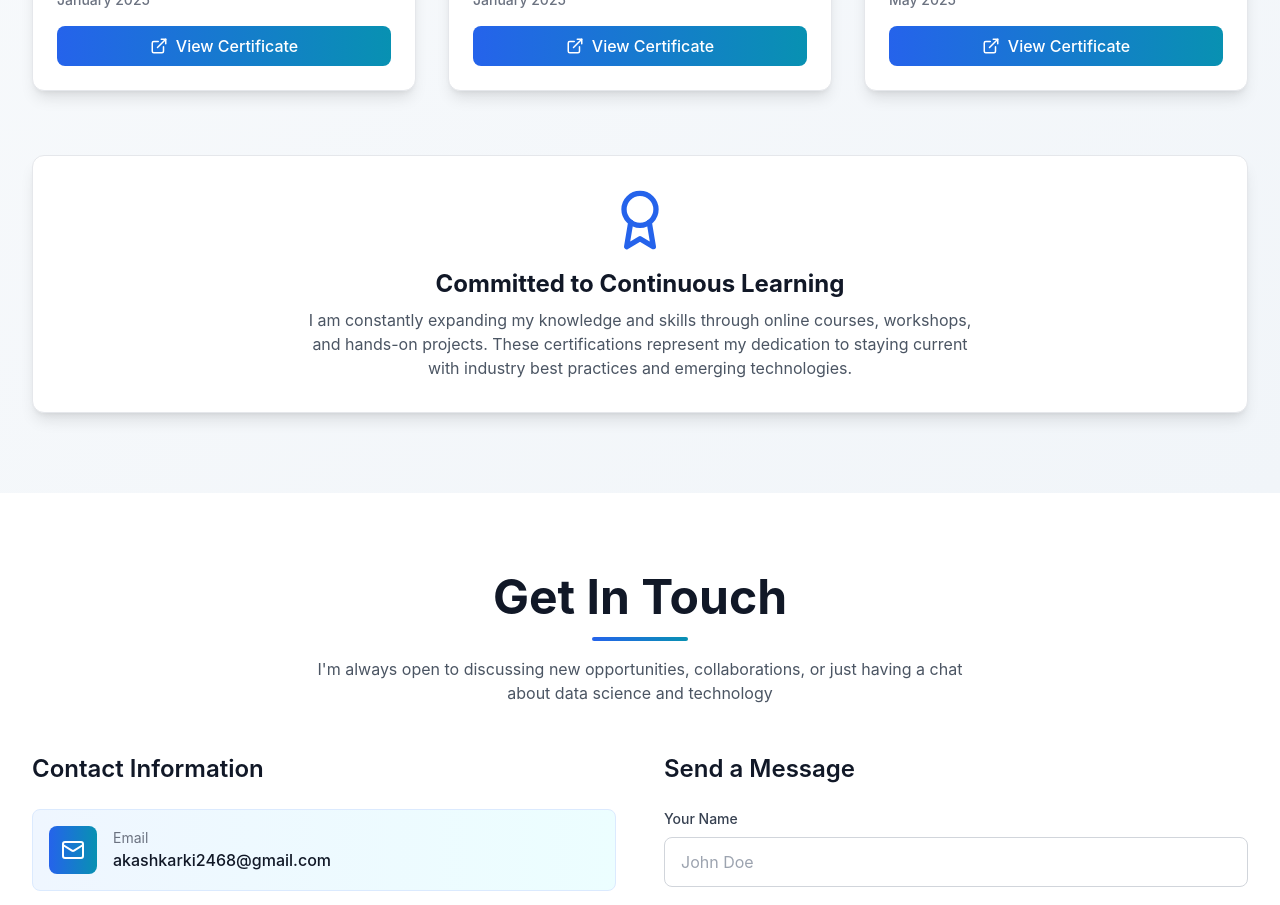
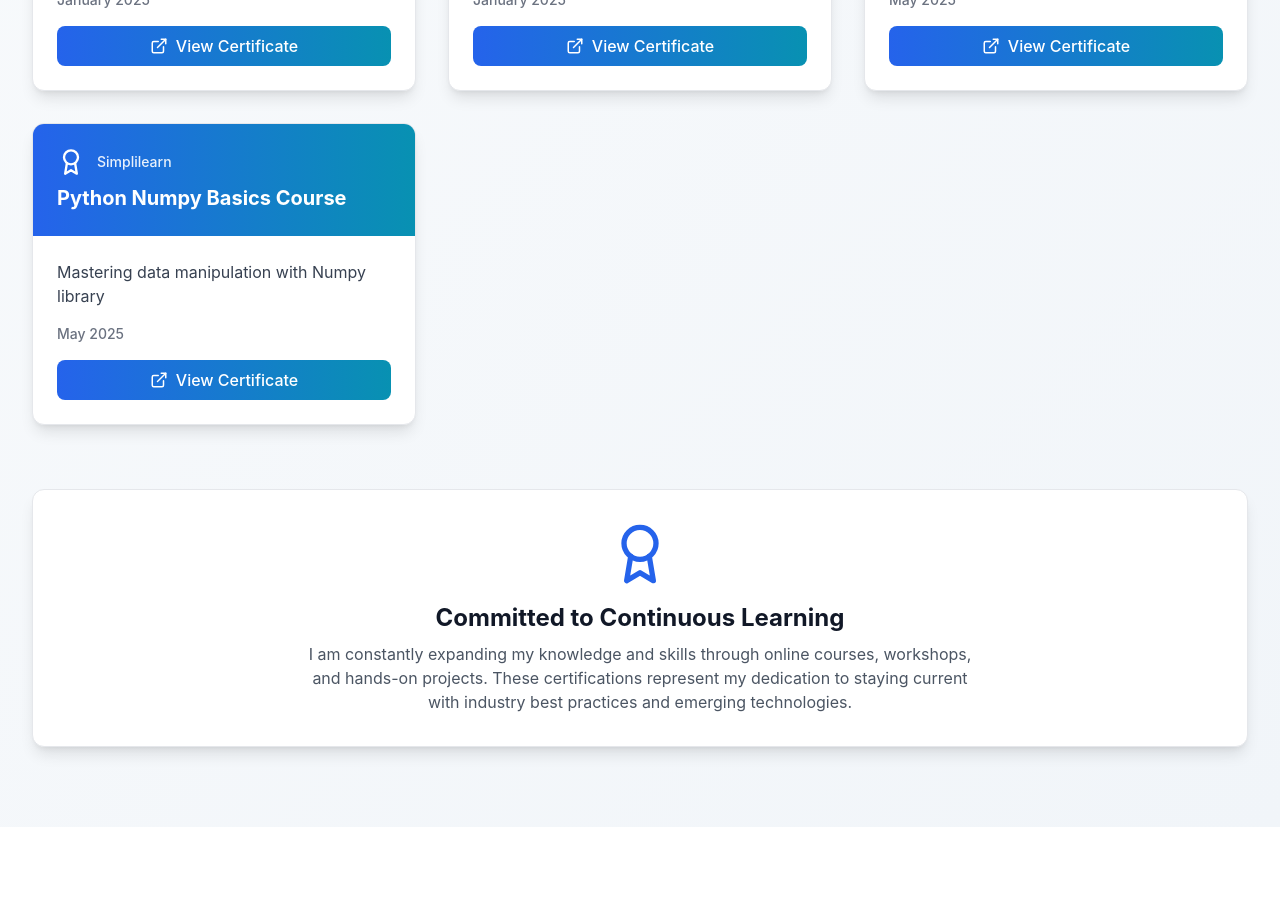
Before and after one commit to Carkey-Aakash/MyPORTFOLIO, a React (Vite) app in the folder project/: page / in a window 1280 px wide. Shown: the part 4140-5045 px from the top of the page. Built offline with nearby package versions, Linux system fonts and the light colour scheme.

Commit message:
Added new certificates

```diff
--- a/project/src/components/Certificates.tsx
+++ b/project/src/components/Certificates.tsx
@@ -22,6 +22,13 @@ const Certificates = () => {
       date: 'May 2025',
       image: '/certificates/pandas.pdf',
       description: 'Mastering data manipulation with Pandas library',
+    },
+    {
+      title: 'Python Numpy Basics Course',
+      issuer: 'Simplilearn',
+      date: 'May 2025',
+      image: '/certificates/numpy.pdf',
+      description: 'Mastering data manipulation with Numpy library',
     },
   ];
 
```
